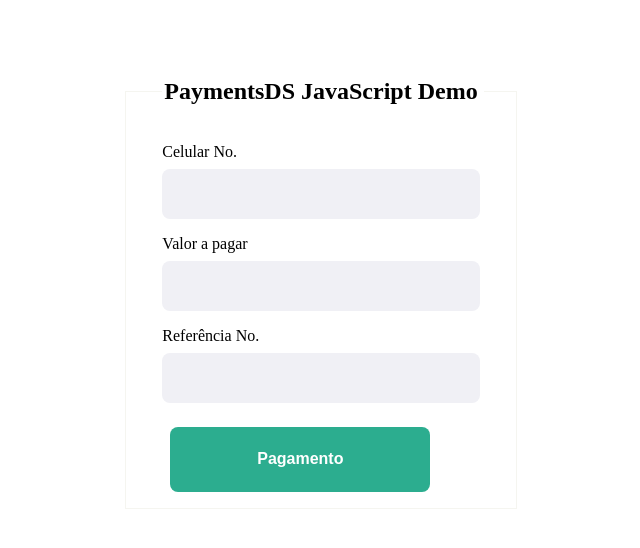
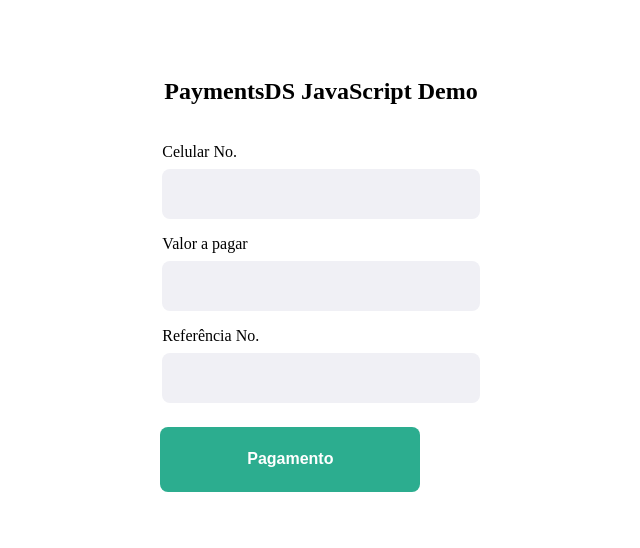
Before and after one commit to AnisioMandlate/pds-js-demo, a website: page public/views/index.html in a window 1280 px wide. Shown: the whole page, without its empty margins (319-959 px from the left). Drawn offline with Linux system fonts and the light colour scheme.

Commit message:
chore: Remove button from fieldset

```diff
--- a/public/styles/styles.css
+++ b/public/styles/styles.css
@@ -10,7 +10,7 @@
 
 fieldset {
   padding: 8px 36px;
-  border: 1px solid #f5f5f0;
+  border: 0;
 }
 
 fieldset > legend {
@@ -47,6 +47,7 @@ input {
 }
 
 button {
+  margin: 0 36px !important;
   width: 260px;
   height: 65px;
   background-color: #2cad8f;
--- a/public/views/index.html
+++ b/public/views/index.html
@@ -45,8 +45,8 @@
               />
             </div>
           </div>
-          <button type="submit">Pagamento</button>
         </fieldset>
+        <button type="submit">Pagamento</button>
       </form>
     </div>
   </body>
```
Also changed, not shown: index.js (+8 -1 lines).
